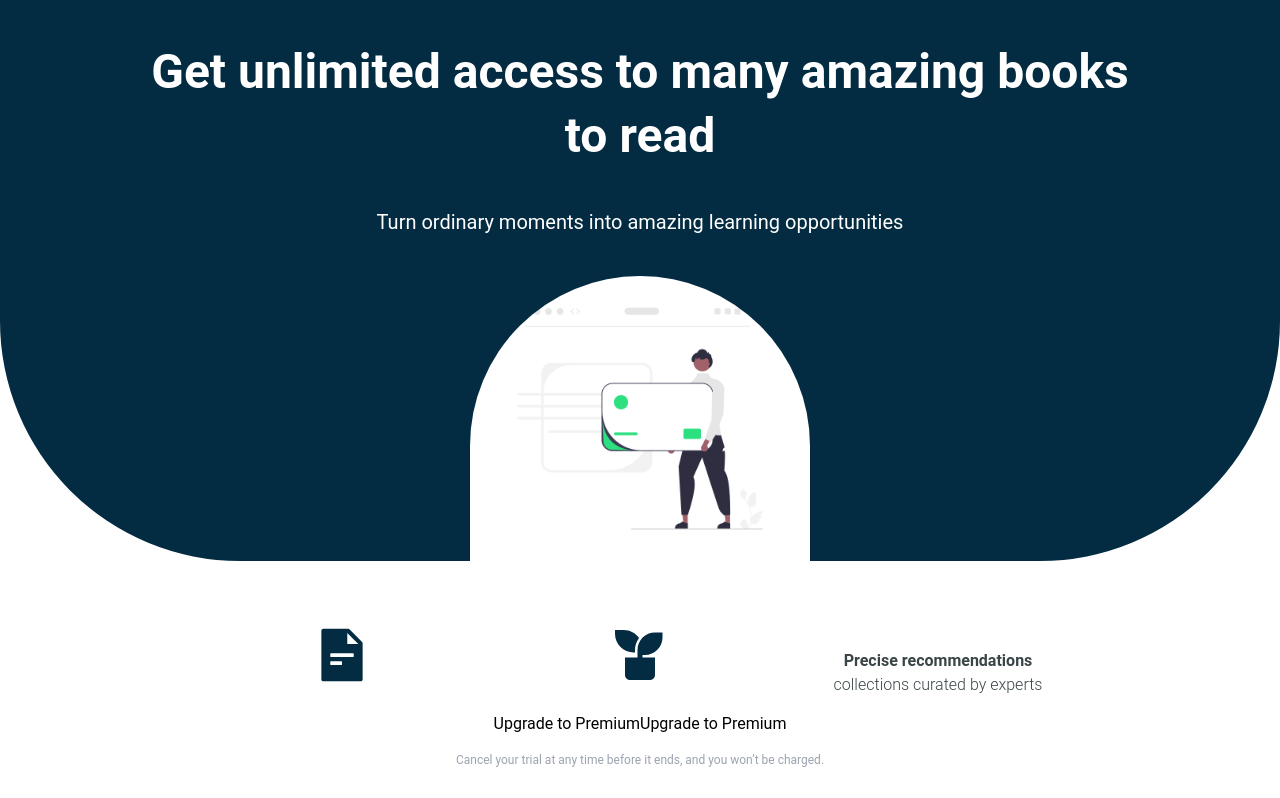
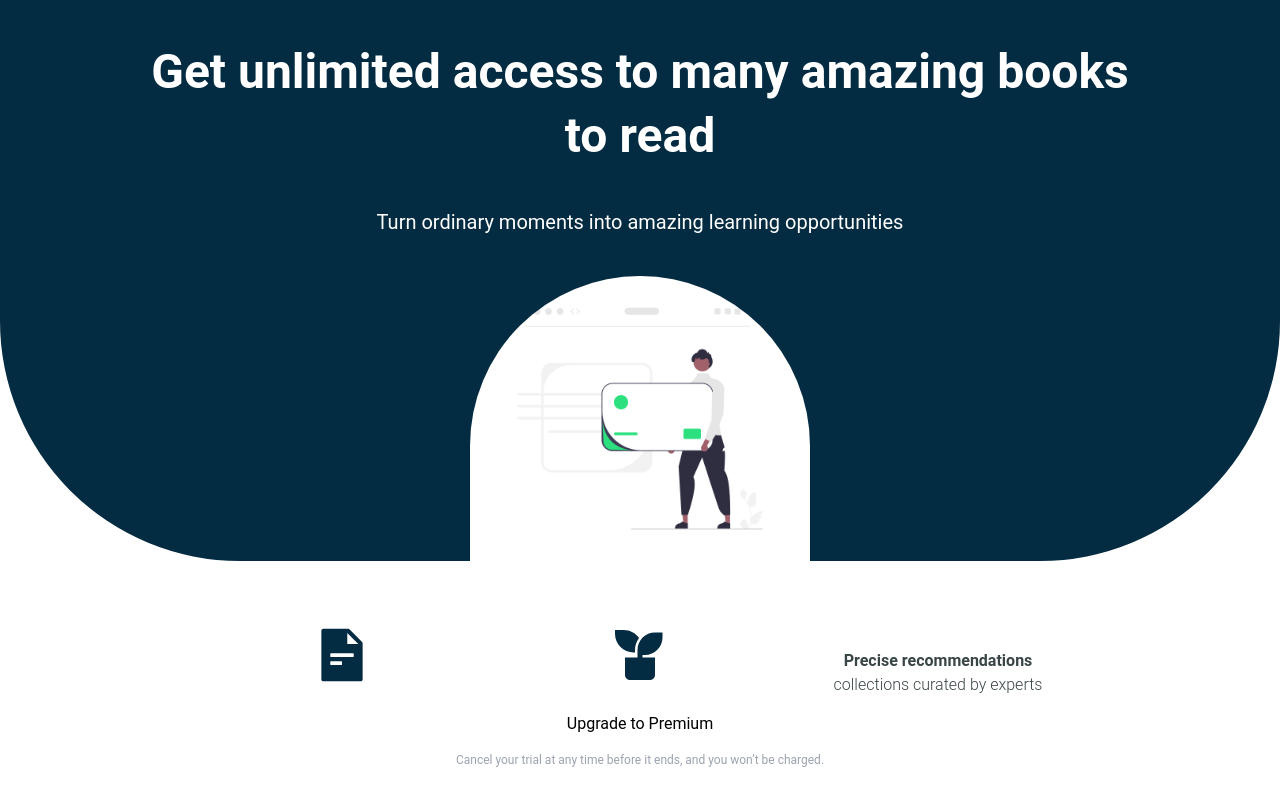
Before and after one commit to MangGlang/Book-Summary-AI-Application, a Next.js app: page /choose-plan in a window 1280 px wide. Shown: the top 798 px of the page. Built offline with nearby package versions, Linux system fonts and the light colour scheme; no server answers; some icons are missing.

Commit message:
style: fixing premium and premium+ buttons

```diff
--- a/components/StripePayment.jsx
+++ b/components/StripePayment.jsx
@@ -70,11 +70,11 @@ const StripePayment = () => {
       ) : <button onClick={upgradeToPremium}>Upgrade to Premium</button>
       }
 
-      {isPremium ? (
+      {/* {isPremium ? (
         <h1>Here&apos;s a 🍪 for being subscribed to us.</h1>
       ) : (
         <button onClick={upgradeToPremium}>Upgrade to Premium</button>
-      )}
+      )} */}
 
       {/* <button onClick={upgradeToPremiumPlus}>Upgrade to Premium+</button> */}
 
```
